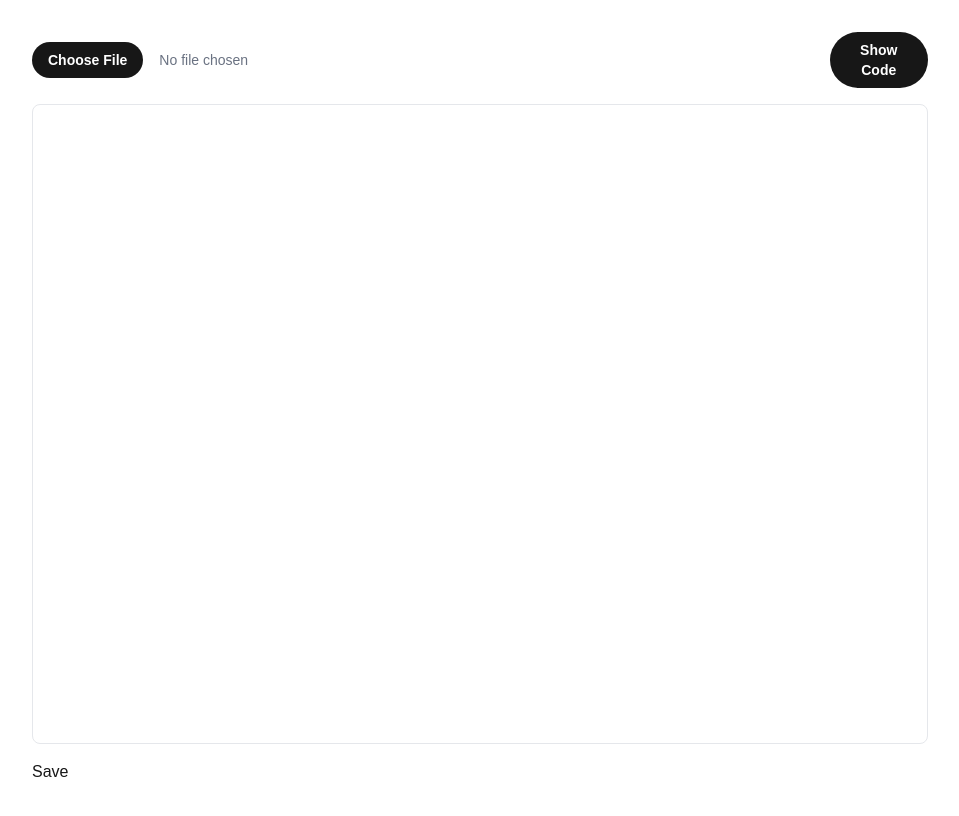
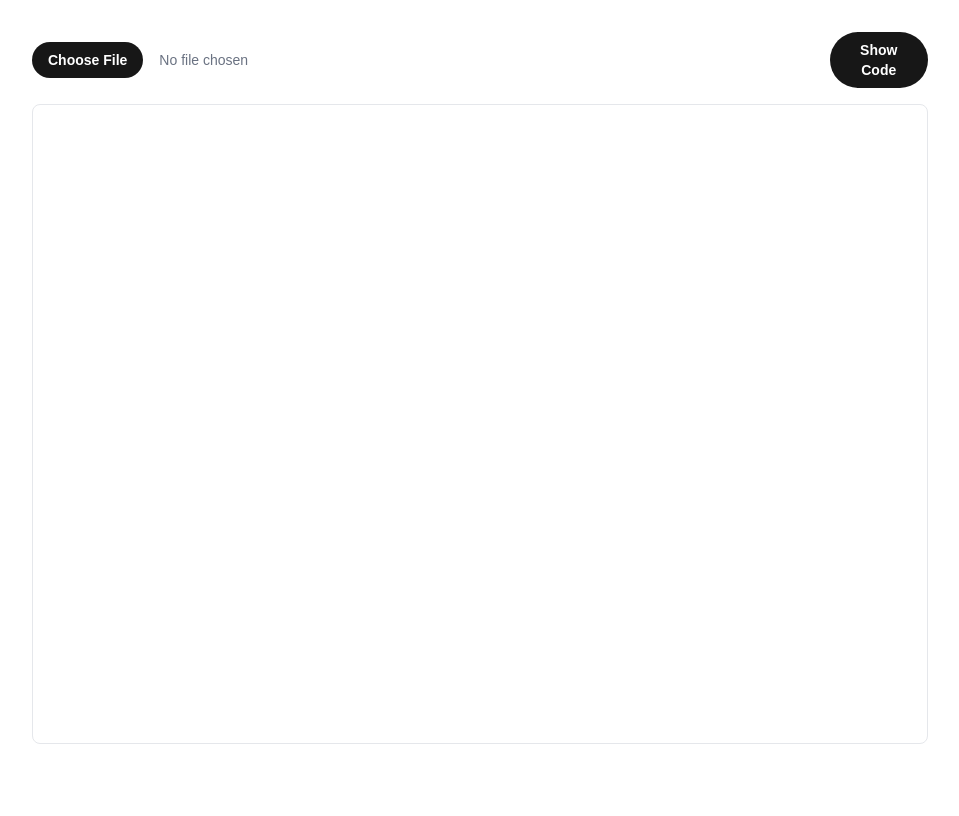
Before and after one commit to ISPLab/textedit, a Next.js app: page / in a window 1280 px wide. Shown: the top 816 px of the page, without its empty margins (160-1119 px from the left). Built offline with nearby package versions, Linux system fonts and the light colour scheme.

Commit message:
add save functionality

```diff
--- a/src/components/EditorContainer.tsx
+++ b/src/components/EditorContainer.tsx
@@ -1,5 +1,31 @@
 "use client";
-import { useEffect, useRef } from 'react';
+import { useEffect, useRef, useState } from 'react';
+
+interface ContextMenuProps {
+  x: number;
+  y: number;
+  onBold: () => void;
+  onClose: () => void;
+}
+
+const ContextMenu = ({ x, y, onBold, onClose }: ContextMenuProps) => {
+  return (
+    <div
+      className="fixed bg-white dark:bg-gray-700 shadow-lg rounded-lg py-2 min-w-[120px] z-50"
+      style={{ left: x, top: y }}
+    >
+      <button
+        className="w-full px-4 py-2 text-left hover:bg-gray-100 dark:hover:bg-gray-600"
+        onClick={() => {
+          onBold();
+          onClose();
+        }}
+      >
+        Bold
+      </button>
+    </div>
+  );
+};
 
 interface EditorContainerProps {
   isPreview: boolean;
@@ -9,6 +35,8 @@ interface EditorContainerProps {
 
 export function EditorContainer({ isPreview, content, onContentChange }: EditorContainerProps) {
   const editorRef = useRef<HTMLDivElement>(null);
+  const [contextMenu, setContextMenu] = useState<{ x: number; y: number } | null>(null);
+  const [isSaved, setIsSaved] = useState(true);
 
   useEffect(() => {
     if (editorRef.current && isPreview) {
@@ -44,12 +72,38 @@ export function EditorContainer({ isPreview, content, onContentChange }: EditorC
     }
   }, [content, isPreview]);
 
+  useEffect(() => {
+    const handleClickOutside = (event: MouseEvent) => {
+      if (contextMenu && !event.target?.closest('.context-menu')) {
+        setContextMenu(null);
+      }
+    };
+
+    document.addEventListener('click', handleClickOutside);
+    return () => document.removeEventListener('click', handleClickOutside);
+  }, [contextMenu]);
+
+  useEffect(() => {
+    setIsSaved(false);
+  }, [content]);
+
+  const handleContextMenu = (e: React.MouseEvent) => {
+    e.preventDefault();
+    const selection = window.getSelection();
+    if (selection && selection.toString().length > 0) {
+      setContextMenu({ x: e.clientX, y: e.clientY });
+    }
+  };
+
+  const handleBold = () => {
+    document.execCommand('bold', false);
+  };
 
   const handleContentChange = () => {
     if (!editorRef.current) return;
-    console.log("handleContentChange",editorRef.current.innerHTML);
-
+    console.log("handleContentChange", editorRef.current.innerHTML);
     onContentChange(editorRef.current.innerHTML);
+    setIsSaved(true);
   };
 
   const sharedClassNames = `
@@ -59,6 +113,10 @@ export function EditorContainer({ isPreview, content, onContentChange }: EditorC
     focus:outline-none focus:ring-2 focus:ring-blue-500
   `;
 
+  const handleInput = () => {
+    setIsSaved(false);
+  };
+
   if (isPreview) {
     return (
       <>
@@ -66,10 +124,32 @@ export function EditorContainer({ isPreview, content, onContentChange }: EditorC
           ref={editorRef}
           contentEditable
           suppressContentEditableWarning
+          onContextMenu={handleContextMenu}
+          onInput={handleInput}
           className={`${sharedClassNames} overflow-auto`}
         />
-      <div>
-        <button onClick={handleContentChange}>Save</button>
+        {contextMenu && (
+          <ContextMenu
+            x={contextMenu.x}
+            y={contextMenu.y}
+            onBold={handleBold}
+            onClose={() => setContextMenu(null)}
+          />
+        )}
+        <div className="flex justify-end mt-4">
+          <button
+            onClick={handleContentChange}
+            disabled={isSaved}
+            className={`
+              px-4 py-2 rounded-md transition-colors
+              ${isSaved
+                ? 'bg-gray-200 text-gray-500 cursor-not-allowed dark:bg-gray-700 dark:text-gray-400'
+                : 'bg-white-500 text-white hover:bg-white-600 dark:bg-white-600 dark:hover:bg-white-700'
+              }
+            `}
+          >
+            {isSaved ? 'Saved' : 'Save'}
+          </button>
         </div>
       </>
     );
```
Lines whose indentation alone changed are shown as unchanged.
